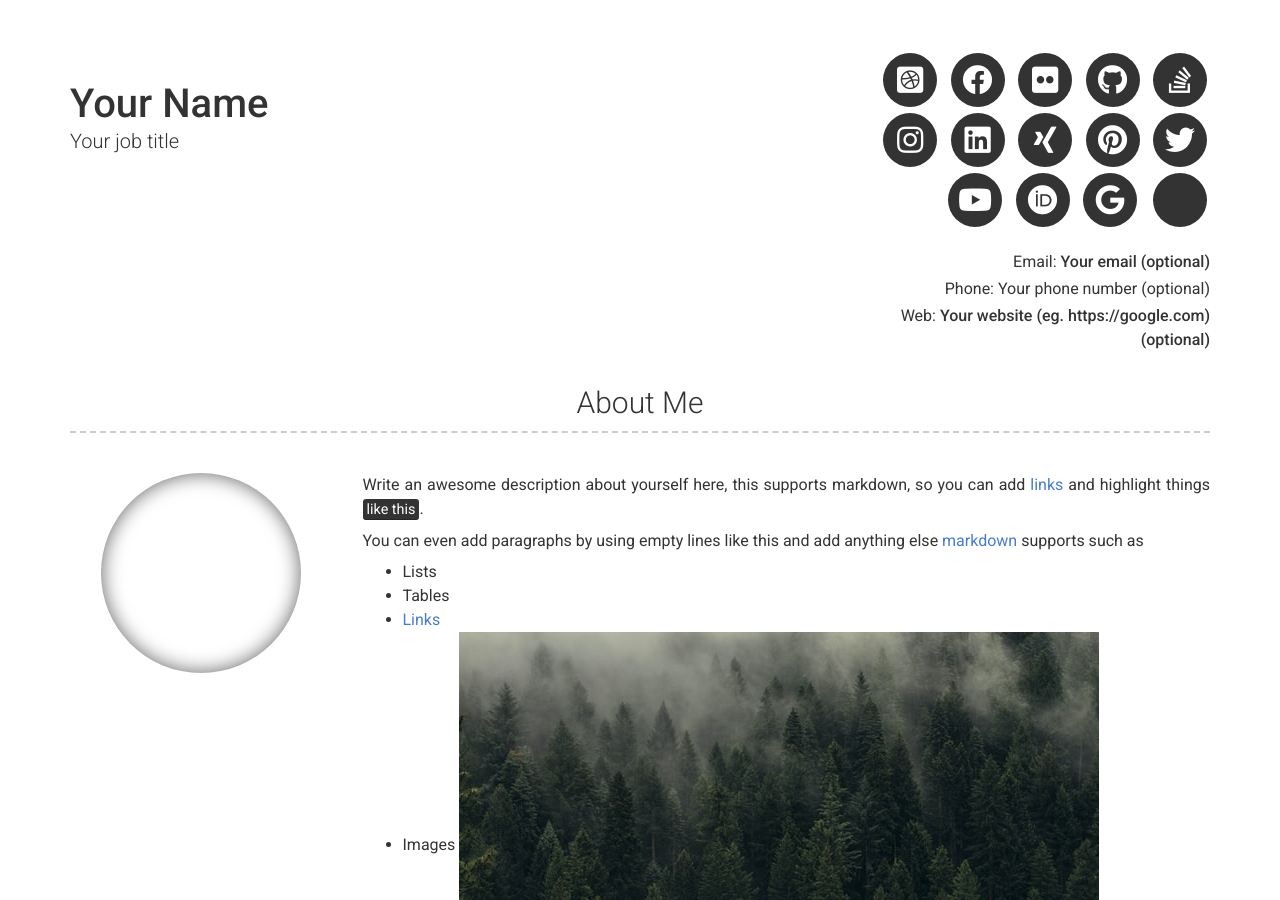
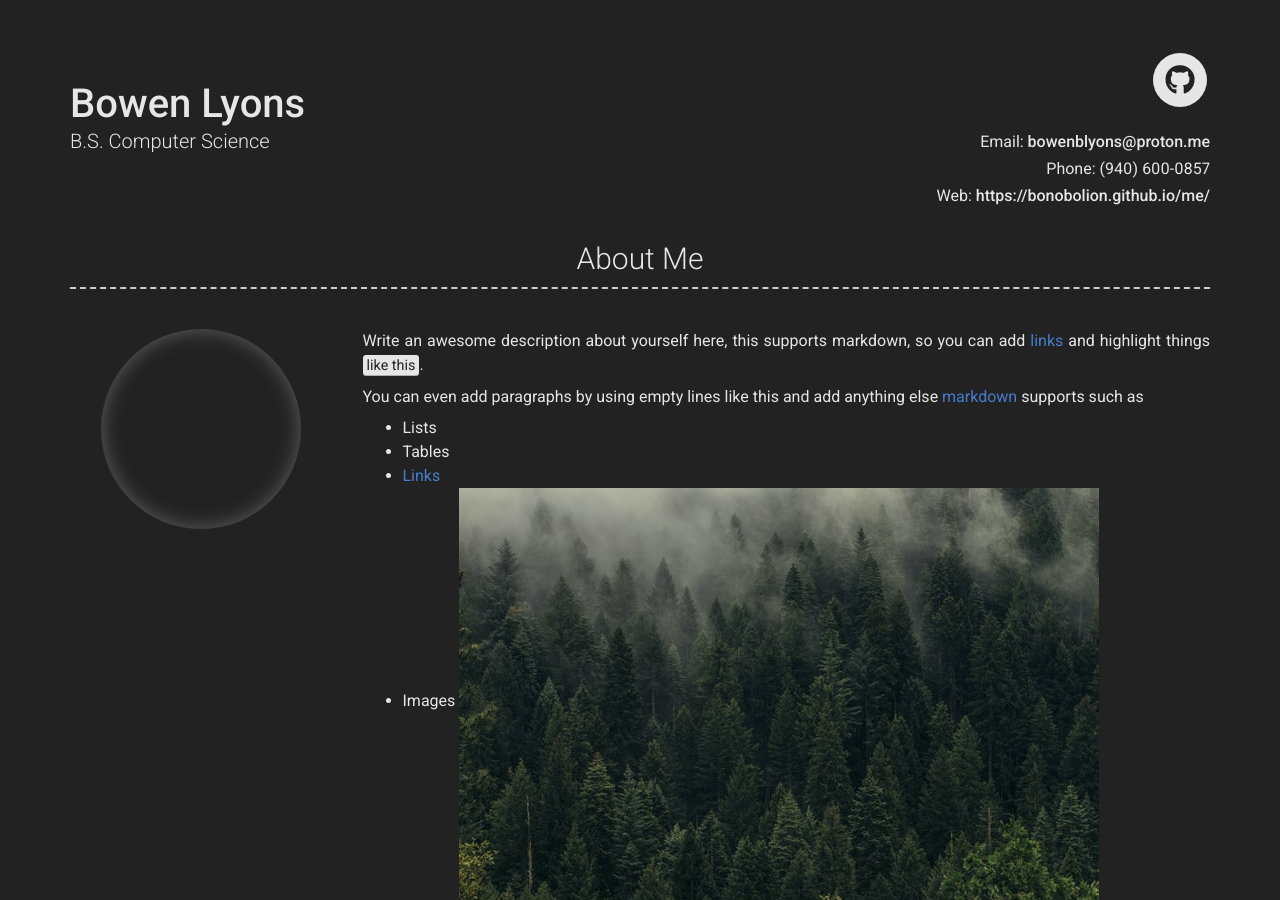
Before and after one commit to Bonobolion/me, a Jekyll site: the page built from index.md, in a window 1280 px wide and 900 px high. Built offline with Jekyll 4.4.1, drawn with Linux system fonts in a browser that asks for light colours; nearby versions of some CDN libraries; some of the changed text lies outside the part shown.

Commit message:
Update _config.yml

```diff
--- a/_config.yml
+++ b/_config.yml
@@ -6,47 +6,20 @@ repository: Git repository where your resume will be hosted, only required if yo
 version: 2
 
 # Personal info
-name: Your Name
-title: Your job title
-email: Your email (optional)
+name: Bowen Lyons
+title: B.S. Computer Science
+email: bowenblyons@proton.me
 # email_title: Email (Email title override)
-phone: Your phone number (optional)
+phone: (940) 600-0857
 # phone_title: Phone (Phone title override)
-website: Your website (eg. https://google.com)(optional)
+website: https://bonobolion.github.io/me/
 # website_title: Web (Website title override)
 
 # Dark Mode (true/false/never)
-darkmode: false
+darkmode: true
 
 # Social links
-twitter_username: jekyllrb
-github_username:  jekyll
-stackoverflow_username: "00000001"
-dribbble_username: jekyll
-facebook_username: jekyll
-flickr_username: jekyll
-instagram_username: jekyll
-linkedin_username: jekyll
-xing_username: jekyll
-pinterest_username: jekyll
-youtube_username: jekyll
-orcid_username: 0000-0000-0000-0000
-googlescholar_username: D847cGsAAAAJ
-
-# Additional icon links
-additional_links:
-- title: Link name
-  icon: Font Awesome brand icon name (eg. fab fa-twitter) (https://fontawesome.com/icons?d=gallery&s=brands&m=free)
-  url: Link url (eg. https://google.com)
-# - title: another link
-#   icon: font awesome brand icon name (eg. fab fa-twitter) (https://fontawesome.com/icons?d=gallery&s=brands&m=free)
-#   url: Link url (eg. https://google.com)
-
-# Google Analytics and Tag Manager
-# Using more than one of these may cause issues with reporting
-# gtm: "GTM-0000000"
-# gtag: "UA-00000000-0"
-# google_analytics: "UA-00000000-0"
+github_username:  bonobolion
 
 # About Section
 # about_title: About Me (Use this to override about section title)
```
